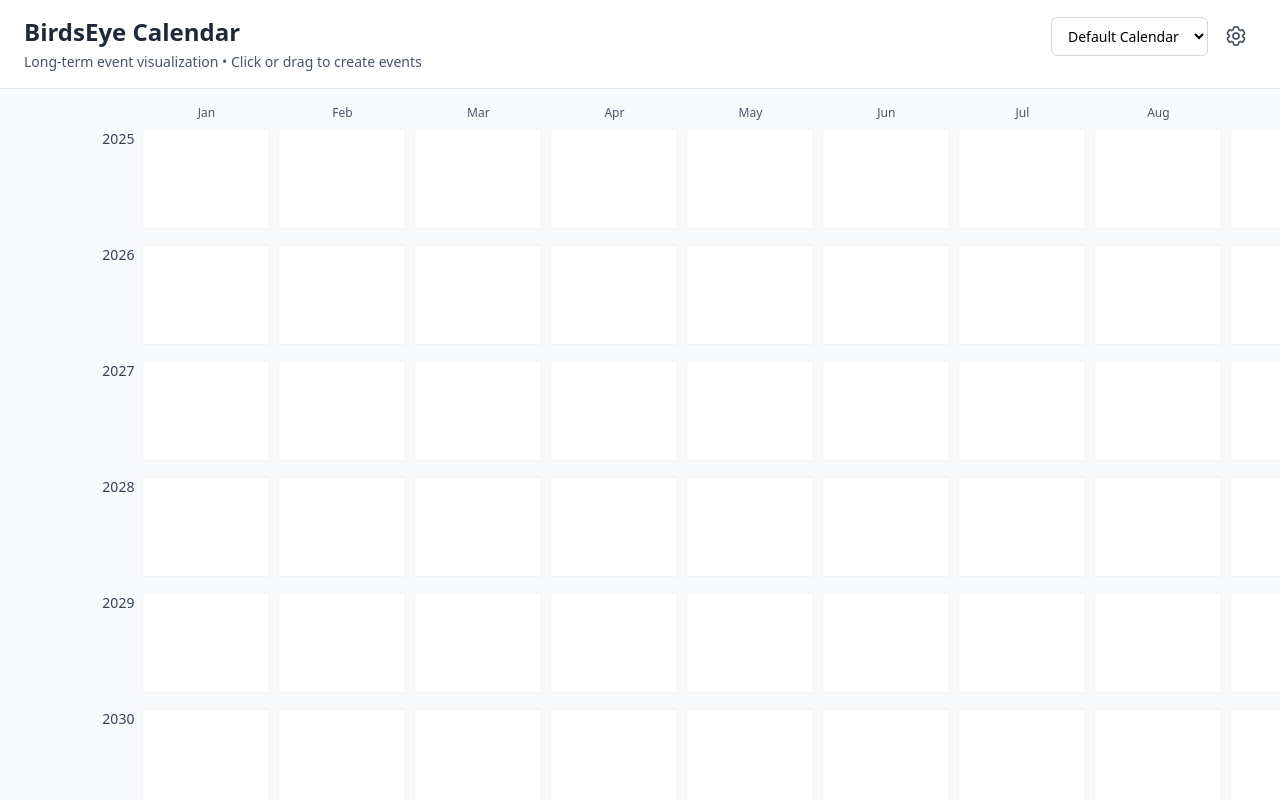
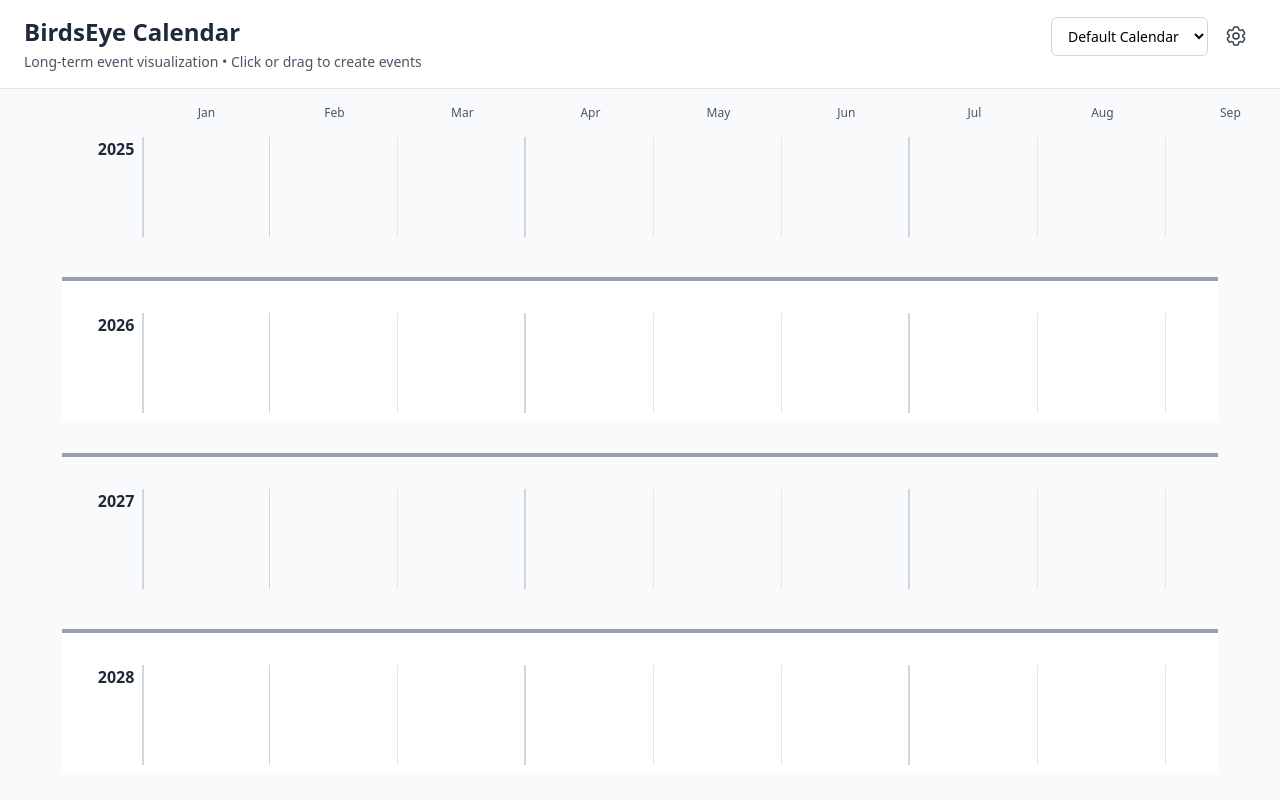
Before and after one commit to cktang88/birdseye-cal, a React (Vite) app: page / in a window 1280 px wide. Shown: the top 800 px of the page. Built offline with nearby package versions, Linux system fonts and the light colour scheme.

Commit message:
better visual coloring

```diff
--- a/src/components/Calendar/CalendarGrid.tsx
+++ b/src/components/Calendar/CalendarGrid.tsx
@@ -149,7 +149,7 @@ export function CalendarGrid({
         <div className="flex mb-2 relative">
           {/* w-16 = YEAR_LABEL_WIDTH_PX (64px) */}
           <div className="w-16 shrink-0" /> {/* Year label space */}
-          <div className="flex gap-2">
+          <div className="flex">
             {monthNames.map((monthName, index) => (
               <div
                 key={index}
@@ -162,18 +162,24 @@ export function CalendarGrid({
         </div>
 
         {/* Grid rows by year */}
-        {years.map((year) => {
+        {years.map((year, yearIndex) => {
           const cells = cellsByYear.get(year)!;
+          const isEvenYear = yearIndex % 2 === 0;
 
           return (
-            <div key={year} className="flex mb-4">
+            <div
+              key={year}
+              className={`flex ${
+                yearIndex > 0 ? "mt-8 pt-8 border-t-4 border-gray-400" : "mb-4"
+              } ${isEvenYear ? "bg-gray-50" : "bg-white"} -mx-4 px-4 py-2`}
+            >
               {/* Year label - w-16 = YEAR_LABEL_WIDTH_PX (64px) */}
-              <div className="w-16 shrink-0 text-sm font-medium text-gray-700 pr-2 text-right select-none">
+              <div className="w-16 shrink-0 text-base font-bold text-gray-800 pr-2 text-right select-none">
                 {year}
               </div>
 
-              {/* Month cells with event bars overlay - gap-2 = CELL_GAP_PX (8px) */}
-              <div className="relative flex gap-2">
+              {/* Month cells with event bars overlay */}
+              <div className="relative flex">
                 {cells.map((cell) => (
                   <GridCell
                     key={`${cell.year}-${cell.month}`}
--- a/src/components/Calendar/GridCell.tsx
+++ b/src/components/Calendar/GridCell.tsx
@@ -22,17 +22,26 @@ export function GridCell({
 }: GridCellProps) {
   const age = calculateAgeAtCell(birthday, cell.year, cell.month);
 
+  // Add stronger border for quarter boundaries (months 3, 6, 9, 12)
+  const isQuarterEnd = cell.month % 3 === 0;
+  const isFirstMonth = cell.month === 1;
+
   return (
     <div
       // w-32 = CELL_WIDTH_PX (128px), h-25 = CELL_HEIGHT_PX (100px)
       className={`
         w-32 h-25
-        border border-gray-100
-        hover:bg-blue-100
+        ${
+          isQuarterEnd
+            ? "border-r-2 border-gray-300"
+            : "border-r border-gray-200"
+        }
+        ${isFirstMonth ? "border-l-2 border-gray-300" : ""}
+        hover:bg-blue-50
         cursor-pointer
         transition-colors
         relative
-        ${isInDragSelection ? "bg-blue-100" : "bg-white"}
+        ${isInDragSelection ? "bg-blue-100" : ""}
       `}
       onClick={() => onCellClick(cell)}
       onMouseDown={() => onCellMouseDown(cell)}
--- a/src/constants/grid.ts
+++ b/src/constants/grid.ts
@@ -6,10 +6,10 @@
 // Cell dimensions (in pixels)
 export const CELL_WIDTH_PX = 128; // 2x original width for better visibility
 export const CELL_HEIGHT_PX = 100; // Optimized height for event visibility
-export const CELL_GAP_PX = 8;
+export const CELL_GAP_PX = 0; // No gap between month cells
 
 // Combined width for positioning calculations (cell + gap)
-export const CELL_TOTAL_WIDTH_PX = CELL_WIDTH_PX + CELL_GAP_PX; // 136px
+export const CELL_TOTAL_WIDTH_PX = CELL_WIDTH_PX + CELL_GAP_PX; // 128px
 
 // Event bar dimensions
 export const LANE_HEIGHT_PX = 84; // Height for event lanes (divided by number of overlapping events, supports up to 6)
@@ -35,5 +35,5 @@ export const YEAR_LABEL_WIDTH_PX = 64; // w-16 = 4rem = 64px
 // Tailwind class equivalents (for reference)
 // w-32 = 128px = CELL_WIDTH_PX
 // h-25 = 100px = CELL_HEIGHT_PX
-// gap-2 = 8px = CELL_GAP_PX
+// CELL_GAP_PX = 0px (no gap)
 // w-16 = 64px = YEAR_LABEL_WIDTH_PX
```
